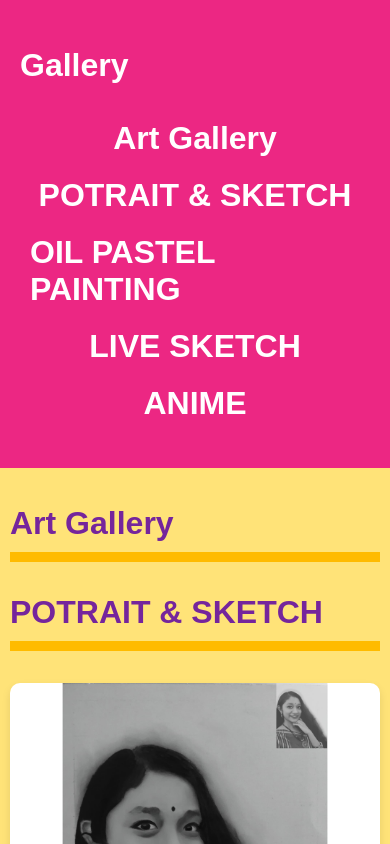
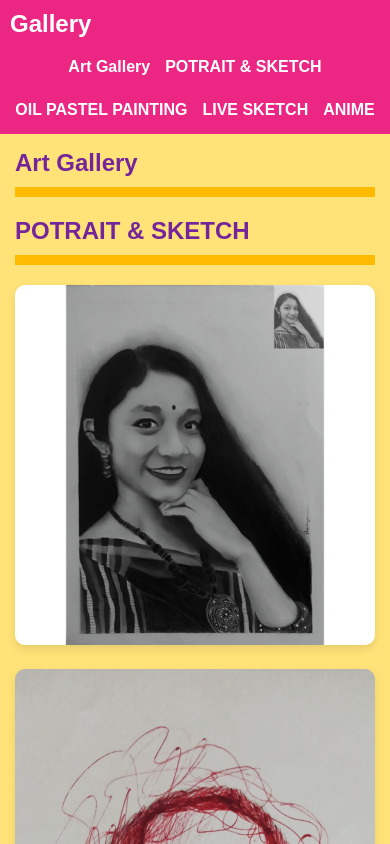
Before and after one commit to prachurjadhar/PORTFOLIO-IMP, a plain HTML site: page artgallery.html in a window 390 px wide. Shown: the top 844 px of the page. Drawn offline with Linux system fonts and the light colour scheme; files whose address does not match are found by name.

Commit message:
Update style1.css

```diff
--- a/style1.css
+++ b/style1.css
@@ -1,46 +1,52 @@
 * {
     box-sizing: border-box;
+    margin: 0;
+    padding: 0;
 }
 
 body {
-    margin: 0;
     font-family: Arial, sans-serif;
     display: flex;
-    flex-direction: row;
+    min-height: 100vh;
 }
 
 nav {
     position: sticky;
     top: 0;
+    left: 0;
     height: 100vh;
-    width: 400px;
+    width: 250px;
     background-color: #ec2783;
     color: white;
     padding: 20px;
     flex-shrink: 0;
+    overflow-y: auto;
 }
-nav h1{
-  font-size:xx-large;
+
+nav h1 {
+    font-size: xx-large;
+    margin-bottom: 30px;
 }
+
 nav h2 {
     text-align: center;
 }
 
 nav ul {
     list-style: none;
-    padding: 0;
 }
 
 nav ul li {
-    margin: 50px 0;
-    font-size:xx-large;
-
+    margin: 30px 0;
+    font-size: x-large;
+    transition: transform 0.3s ease;
 }
 
 nav ul li a {
     color: white;
     text-decoration: none;
     font-weight: bold;
+    display: block;
 }
 
 nav ul li a:hover {
@@ -52,6 +58,7 @@ nav h1{
     padding: 20px;
     flex-grow: 1;
     background-color: rgba(255, 222, 91, 0.825);
+    min-height: 100vh;
 }
 
 section {
@@ -63,13 +70,13 @@ nav h1{
     color: #75259c;
     border-bottom: 10px solid #ffbb00;
     padding-bottom: 10px;
+    margin-bottom: 20px;
 }
 
 .gallery {
     display: grid;
-    grid-template-columns: repeat(auto-fill, minmax(200px, 1fr));
+    grid-template-columns: repeat(auto-fill, minmax(250px, 1fr));
     gap: 20px;
-    margin-top: 20px;
 }
 
 .gallery img {
@@ -77,6 +84,11 @@ nav h1{
     height: auto;
     border-radius: 10px;
     box-shadow: 0 4px 8px rgba(0, 0, 0, 0.1);
+    transition: transform 0.3s ease;
+}
+
+.gallery img:hover {
+    transform: scale(1.03);
 }
 
 @media (max-width: 768px) {
@@ -88,19 +100,46 @@ nav h1{
         width: 100%;
         height: auto;
         position: sticky;
+        top: 0;
+        padding: 10px;
+    }
+
+    nav h1 {
+        margin-bottom: 15px;
+        font-size: x-large;
     }
 
     nav ul {
         display: flex;
         flex-wrap: wrap;
         justify-content: center;
+        gap: 15px;
     }
 
     nav ul li {
-      margin: 10px;
+        margin: 5px 0;
+        font-size: large;
     }
 
     main {
-      padding: 10px;
+        padding: 15px;
+    }
+
+    .gallery {
+        grid-template-columns: repeat(auto-fill, minmax(150px, 1fr));
     }
 }
+
+@media (max-width: 480px) {
+    nav ul li {
+        font-size: medium;
+    }
+
+    section h1 {
+        font-size: 1.5rem;
+    }
+
+    .gallery {
+        grid-template-columns: 1fr;
+    }
+}
```
Lines whose indentation alone changed are shown as unchanged.
